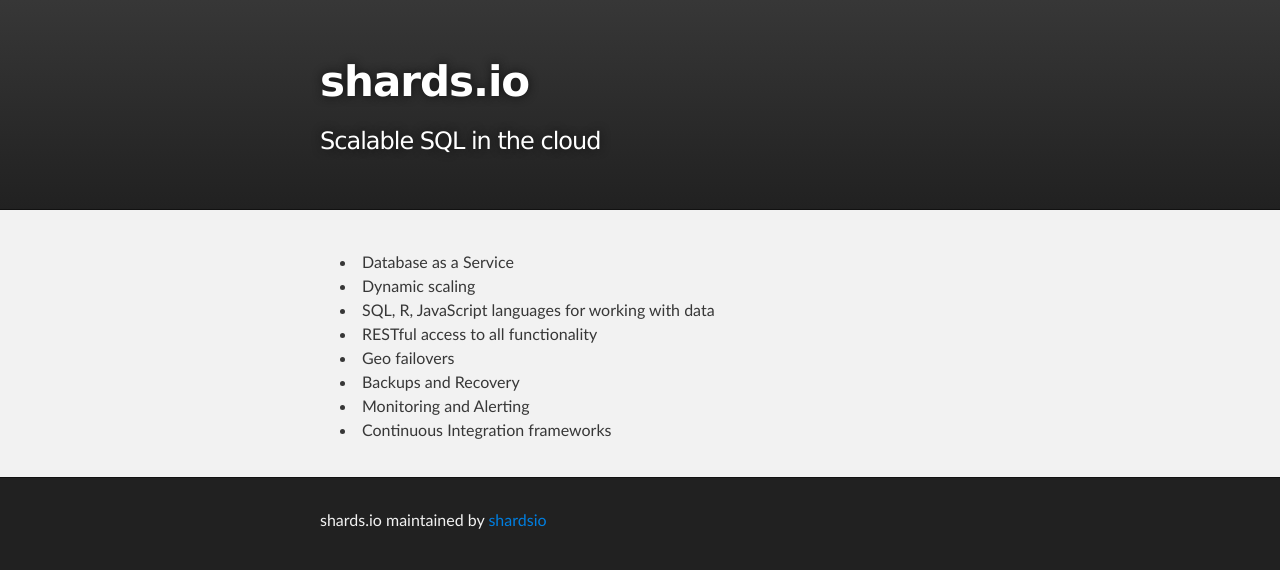
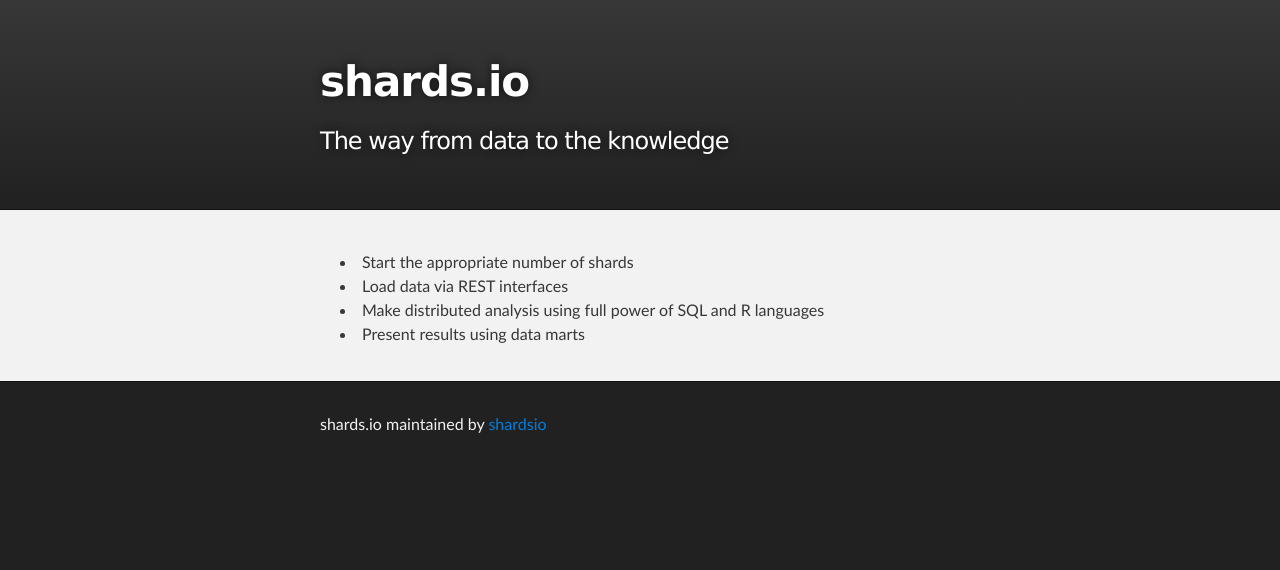
Before and after one commit to shardsio/promo, a plain HTML site: page index.html in a window 1280 px wide. Drawn offline with Linux system fonts and the light colour scheme.

Commit message:
concept change

```diff
--- a/index.html
+++ b/index.html
@@ -17,7 +17,7 @@
     <div id="header_wrap" class="outer">
         <header class="inner">
           <h1 id="project_title">shards.io</h1>
-          <h2 id="project_tagline">Scalable SQL in the cloud</h2>
+          <h2 id="project_tagline">The way from data to the knowledge</h2>
 
         </header>
     </div>
@@ -26,15 +26,11 @@
     <div id="main_content_wrap" class="outer">
       <section id="main_content" class="inner">
         <ul>
-<li>Database as a Service</li>
-<li>Dynamic scaling</li>
-<li>SQL, R, JavaScript languages for working with data</li>
-<li>RESTful access to all functionality</li>
-<li>Geo failovers</li>
-<li>Backups and Recovery</li>
-<li>Monitoring and Alerting</li>
-<li>Continuous Integration frameworks</li>
-</ul>
+            <li>Start the appropriate number of shards</li>
+            <li>Load data via REST interfaces</li>
+            <li>Make distributed analysis using full power of SQL and R languages</li>
+            <li>Present results using data marts</li>
+        </ul>
       </section>
     </div>
 
```
